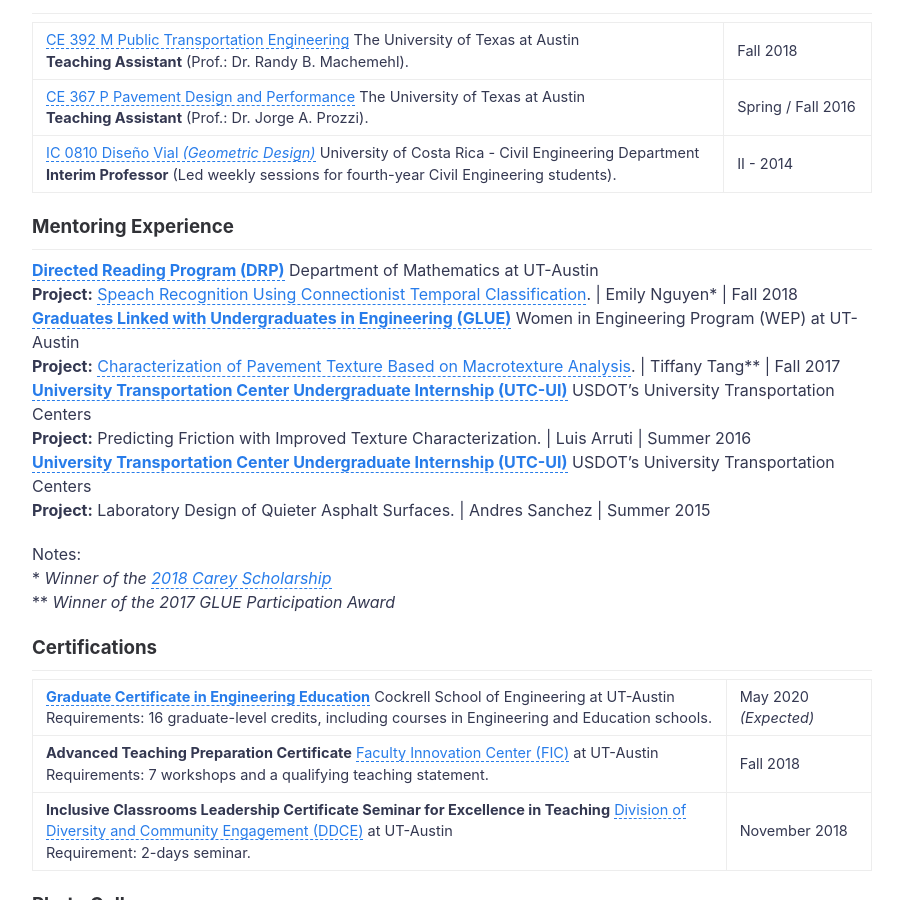
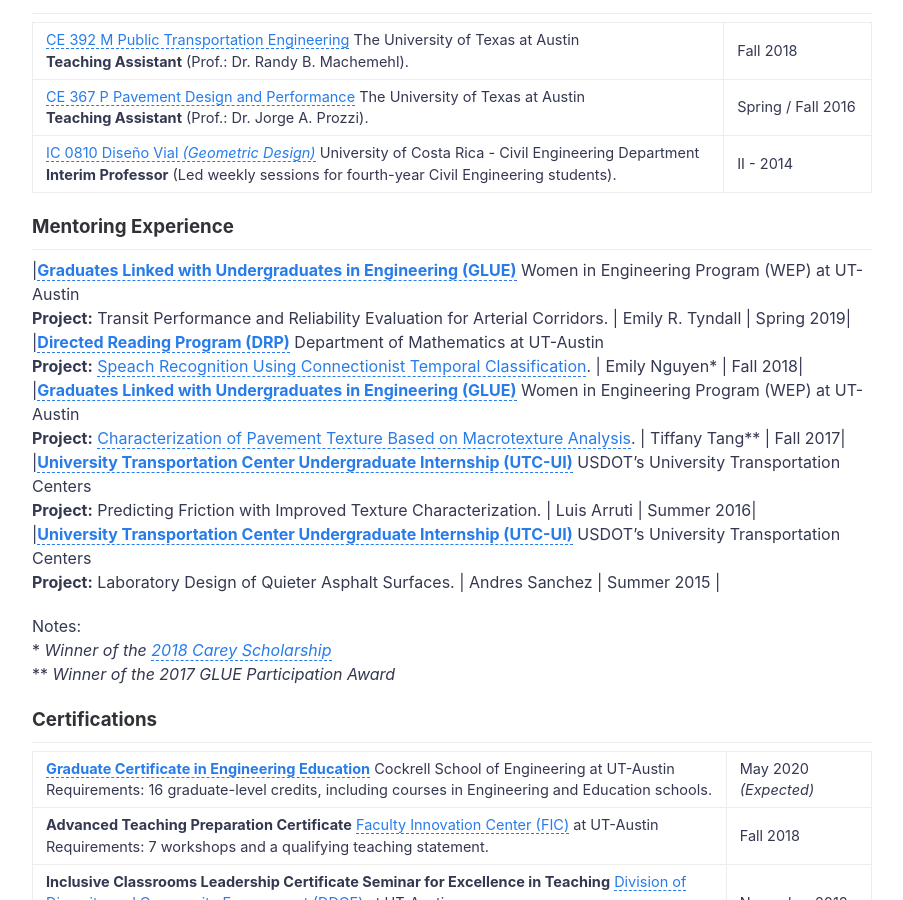
Before and after one commit to nzunigag/nzunigag.github.io, a Jekyll site: the page built from teaching.md, in a window 1280 px wide and 900 px high, scrolled down 411 px. Shown: the whole window, without its empty margins (188-1091 px from the left). Built offline with Jekyll 4.4.1, drawn with Linux system fonts in a browser that asks for light colours.

Commit message:
Update teaching.md

```diff
--- a/teaching.md
+++ b/teaching.md
@@ -15,10 +15,11 @@ ___
 
 ### Mentoring Experience
 ___
-<b>[Directed Reading Program (DRP)](https://web.ma.utexas.edu/users/drp/about.html)</b> Department of Mathematics at UT-Austin<br> <b>Project:</b> [Speach Recognition Using Connectionist Temporal Classification](/downloads/2018_DRP.pdf). | Emily Nguyen*  | Fall 2018<br>
-<b>[Graduates Linked with Undergraduates in Engineering (GLUE)](http://www.engr.utexas.edu/wep/career/glue)</b> Women in Engineering Program (WEP) at UT-Austin<br> <b>Project:</b> [Characterization of Pavement Texture Based on Macrotexture Analysis](/downloads/2017_GLUE.pdf). | Tiffany Tang** | Fall 2017<br>
-<b>[University Transportation Center Undergraduate Internship (UTC-UI)](https://ctr.utexas.edu/research/d-stop/education/utc-undergraduate-internship/)</b> USDOT’s University Transportation Centers<br> <b>Project:</b> Predicting Friction with Improved Texture Characterization. | Luis Arruti | Summer 2016<br>
-<b>[University Transportation Center Undergraduate Internship (UTC-UI)](https://ctr.utexas.edu/research/d-stop/education/utc-undergraduate-internship/)</b> USDOT’s University Transportation Centers<br> <b>Project:</b> Laboratory Design of Quieter Asphalt Surfaces. | Andres Sanchez | Summer 2015
+|<b>[Graduates Linked with Undergraduates in Engineering (GLUE)](http://www.engr.utexas.edu/wep/career/glue)</b> Women in Engineering Program (WEP) at UT-Austin<br> <b>Project:</b> Transit Performance and Reliability Evaluation for Arterial Corridors. | Emily R. Tyndall | Spring 2019|<br>
+|<b>[Directed Reading Program (DRP)](https://web.ma.utexas.edu/users/drp/about.html)</b> Department of Mathematics at UT-Austin<br> <b>Project:</b> [Speach Recognition Using Connectionist Temporal Classification](/downloads/2018_DRP.pdf). | Emily Nguyen*  | Fall 2018|<br>
+|<b>[Graduates Linked with Undergraduates in Engineering (GLUE)](http://www.engr.utexas.edu/wep/career/glue)</b> Women in Engineering Program (WEP) at UT-Austin<br> <b>Project:</b> [Characterization of Pavement Texture Based on Macrotexture Analysis](/downloads/2017_GLUE.pdf). | Tiffany Tang** | Fall 2017|<br>
+|<b>[University Transportation Center Undergraduate Internship (UTC-UI)](https://ctr.utexas.edu/research/d-stop/education/utc-undergraduate-internship/)</b> USDOT’s University Transportation Centers<br> <b>Project:</b> Predicting Friction with Improved Texture Characterization. | Luis Arruti | Summer 2016|<br>
+|<b>[University Transportation Center Undergraduate Internship (UTC-UI)](https://ctr.utexas.edu/research/d-stop/education/utc-undergraduate-internship/)</b> USDOT’s University Transportation Centers<br> <b>Project:</b> Laboratory Design of Quieter Asphalt Surfaces. | Andres Sanchez | Summer 2015 |<br>
 
 Notes:<br>
 *<i>   Winner of the [2018 Carey Scholarship](https://www.ices.utexas.edu/about/news/531/)</i><br>
```
